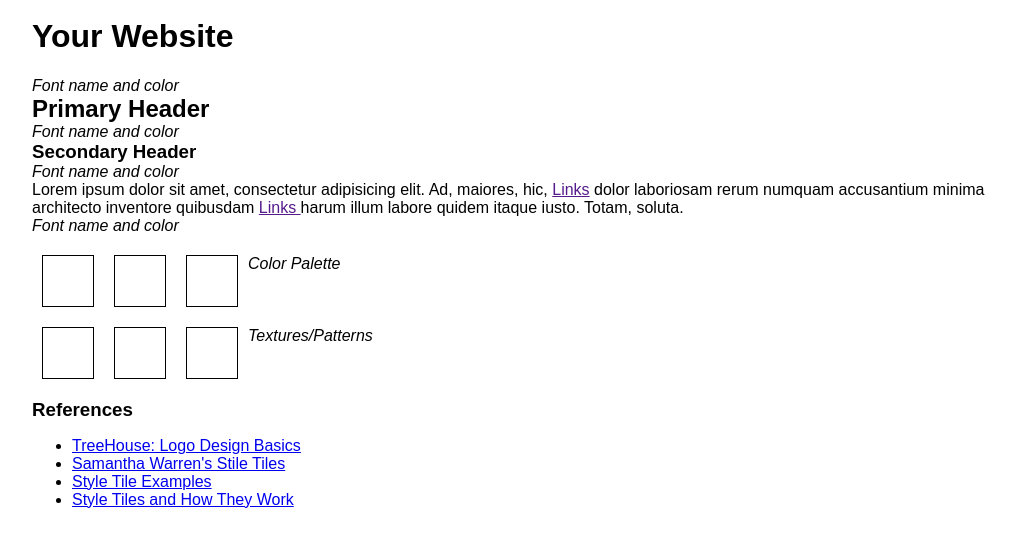
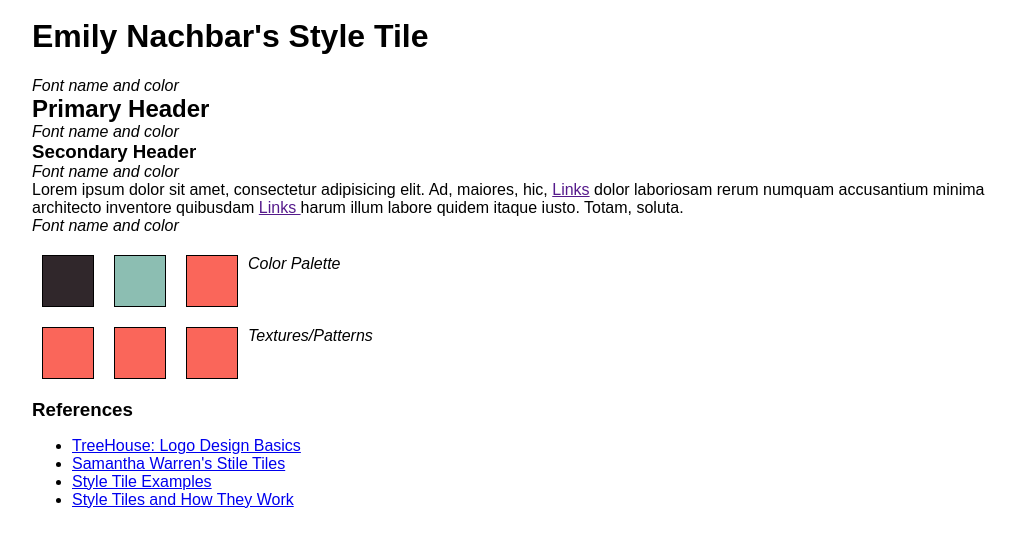
Before and after one commit to enachbar/p3-style-tile, a plain HTML site: page index.html in a window 1280 px wide. Shown: the part 227-774 px from the top of the page, without its empty margins (108-1123 px from the left). Drawn offline with Linux system fonts and the light colour scheme.

Commit message:
changed colors and words

```diff
--- a/css/styles.css
+++ b/css/styles.css
@@ -26,3 +26,23 @@ section {
 .showgrid {
 	background: url("../img/grid-bg.png") repeat-y;
 }
+
+/*colors and textures*/
+.color-1{
+	background-color: #30272B;
+}
+.color-2{
+	background-color: #8CBEB2;
+}
+.color-3{
+	background-color: #FA665A;
+}
+.pattern-1{
+	background-color: #FA665A;
+}
+.pattern-2{
+	background-color: #FA665A;
+}
+.pattern-3 {
+	background-color: #FA665A;
+}
--- a/index.html
+++ b/index.html
@@ -2,7 +2,7 @@
 <html lang="en">
 <head>
   <meta charset="UTF-8" />
-  <title>Style Tile</title>
+  <title>Emily Nachbar's Style Tile</title>
 
   <link rel="stylesheet" href="css/normalize.css">
   <link rel="stylesheet" href="css/grid.css">
@@ -22,7 +22,7 @@
 
 		<section>
 
-			<h1>Your Website</h1>
+			<h1>Emily Nachbar's Style Tile</h1>
 			<em>Font name and color</em>
 
 			<h2>Primary Header</h2>
```
Also changed, not shown: img/my-logo.png (added).
